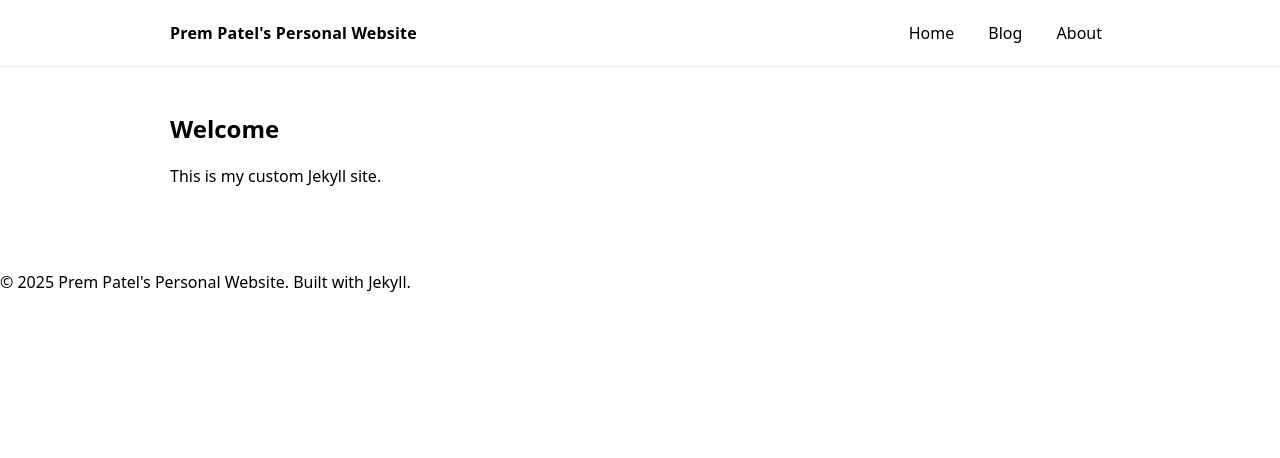
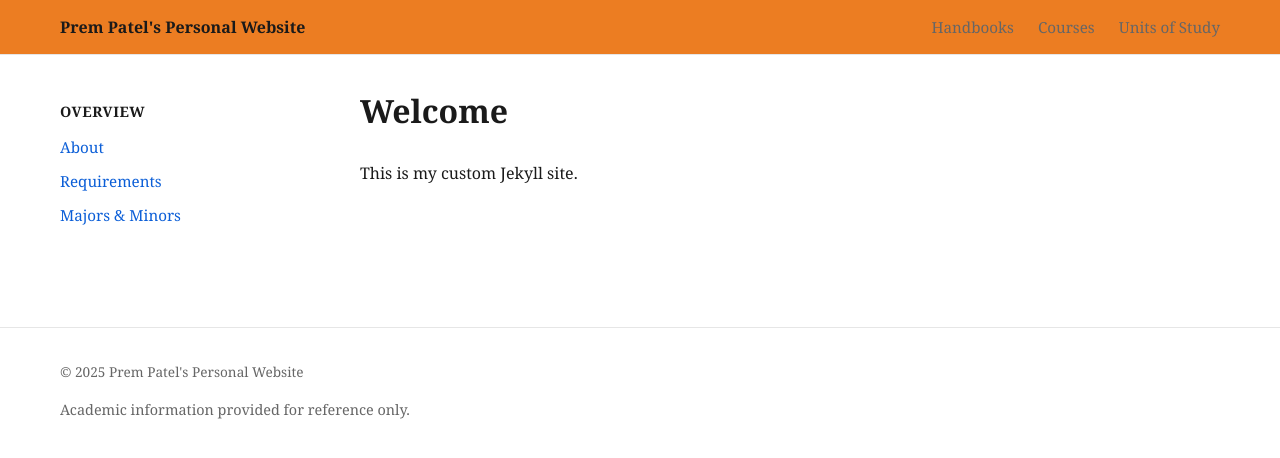
Before and after one commit to realprempatel/realprempatel.github.io, a Jekyll site: the page built from index.markdown, in a window 1280 px wide. Shown: the top 458 px of the page. Built offline with Jekyll 4.4.1, drawn with Linux system fonts in a browser that asks for light colours.

Commit message:
changes to site layout

```diff
--- a/_includes/footer.html
+++ b/_includes/footer.html
@@ -1,8 +1,6 @@
 <footer class="site-footer">
   <div class="footer-inner">
-    <p>
-      © {{ site.time | date: "%Y" }} {{ site.title }}.
-      Built with Jekyll.
-    </p>
+    <p>© {{ site.time | date: "%Y" }} {{ site.title }}</p>
+    <p class="muted">Academic information provided for reference only.</p>
   </div>
 </footer>
--- a/_includes/header.html
+++ b/_includes/header.html
@@ -1,11 +1,13 @@
 <header class="site-header">
-  <div class="container header-row">
-    <a class="brand" href="{{ '/' | relative_url }}">{{ site.title }}</a>
+  <div class="header-inner">
+    <a class="site-logo" href="{{ '/' | relative_url }}">
+      {{ site.title }}
+    </a>
 
-    <nav class="nav">
-      <a href="{{ '/' | relative_url }}">Home</a>
-      <a href="{{ '/blog/' | relative_url }}">Blog</a>
-      <a href="{{ '/about/' | relative_url }}">About</a>
+    <nav class="top-nav">
+      <a href="#">Handbooks</a>
+      <a href="#">Courses</a>
+      <a href="#">Units of Study</a>
     </nav>
   </div>
 </header>
--- a/_layouts/default.html
+++ b/_layouts/default.html
@@ -1,21 +1,36 @@
 <!doctype html>
 <html lang="en">
 <head>
-  <meta charset="utf-8" />
-  <meta name="viewport" content="width=device-width,initial-scale=1" />
+  <meta charset="utf-8">
   <title>{% if page.title %}{{ page.title }} · {% endif %}{{ site.title }}</title>
-  <meta name="description" content="{{ site.description | default: site.title | escape }}" />
+  <meta name="viewport" content="width=device-width, initial-scale=1">
+
   <link rel="stylesheet" href="{{ '/assets/css/main.css' | relative_url }}">
 </head>
 
 <body>
   {% include header.html %}
 
-  <main class="container">
-    <article class="content">
+  <div class="page-wrapper">
+    <aside class="sidebar">
+      {% if page.toc %}
+        {{ page.toc }}
+      {% else %}
+        <nav class="sidebar-nav">
+          <h3>Overview</h3>
+          <ul>
+            <li><a href="#">About</a></li>
+            <li><a href="#">Requirements</a></li>
+            <li><a href="#">Majors & Minors</a></li>
+          </ul>
+        </nav>
+      {% endif %}
+    </aside>
+
+    <main class="content">
       {{ content }}
-    </article>
-  </main>
+    </main>
+  </div>
 
   {% include footer.html %}
 </body>
--- a/assets/css/main.css
+++ b/assets/css/main.css
@@ -1,54 +1,142 @@
-:root { --max: 980px; }
+:root {
+  --max-width: 1200px;
+  --sidebar-width: 260px;
+  --border: #e6e6e6;
+  --text: #1a1a1a;
+  --muted: #666;
+  --link: #0b5ed7;
+}
 
-* { box-sizing: border-box; }
+* {
+  box-sizing: border-box;
+}
+
 body {
   margin: 0;
-  font-family: system-ui, -apple-system, Segoe UI, Roboto, Arial, sans-serif;
+  font-family: Georgia, "Times New Roman", serif;
+  color: var(--text);
   line-height: 1.65;
 }
-a { color: inherit; }
 
-.container {
-  max-width: var(--max);
-  margin: 0 auto;
-  padding: 20px;
+/* ===== HEADER ===== */
+.site-header {
+  border-bottom: 1px solid var(--border);
+  background:  #ec7d22;
 }
 
-.site-header {
-  position: sticky;
-  top: 0;
-  background: white;
-  border-bottom: 1px solid #eee;
+.header-inner {
+  max-width: var(--max-width);
+  margin: auto;
+  padding: 14px 20px;
+  display: flex;
+  justify-content: space-between;
+  align-items: center;
 }
-.header-row {
+
+.site-logo {
+  font-weight: bold;
+  text-decoration: none;
+  color: var(--text);
+}
+
+.top-nav a {
+  margin-left: 20px;
+  text-decoration: none;
+  color: var(--muted);
+  font-size: 0.95rem;
+}
+
+.top-nav a:hover {
+  text-decoration: underline;
+}
+
+/* ===== LAYOUT ===== */
+.page-wrapper {
+  max-width: var(--max-width);
+  margin: auto;
   display: flex;
-  align-items: center;
-  justify-content: space-between;
-  gap: 16px;
+  gap: 40px;
+  padding: 30px 20px;
 }
-.brand {
-  font-weight: 800;
+
+/* ===== SIDEBAR ===== */
+.sidebar {
+  width: var(--sidebar-width);
+  flex-shrink: 0;
+}
+
+.sidebar-nav h3 {
+  font-size: 0.9rem;
+  margin-bottom: 10px;
+  text-transform: uppercase;
+  letter-spacing: 0.04em;
+}
+
+.sidebar-nav ul {
+  list-style: none;
+  padding: 0;
+  margin: 0;
+}
+
+.sidebar-nav li {
+  margin-bottom: 8px;
+}
+
+.sidebar-nav a {
   text-decoration: none;
-  letter-spacing: 0.2px;
+  color: var(--link);
+  font-size: 0.95rem;
 }
-.nav a {
-  text-decoration: none;
-  margin-left: 14px;
-  padding: 6px 8px;
-  border-radius: 8px;
+
+/* ===== CONTENT ===== */
+.content {
+  max-width: 720px;
 }
-.nav a:hover { background: #f3f3f3; }
 
-.content {
-  padding: 28px 0;
+.content h1 {
+  font-size: 2rem;
+  margin-top: 0;
 }
-.content h1 { line-height: 1.15; margin-top: 0; }
-.content img { max-width: 100%; height: auto; border-radius: 12px; }
 
-.card {
-  border: 1px solid #eee;
-  border-radius: 16px;
-  padding: 16px;
-  margin: 14px 0;
+.content h2,
+.content h3,
+.content h4 {
+  margin-top: 1.8em;
 }
-.muted { color: #666; }
+
+.content p {
+  margin: 1em 0;
+}
+
+.content ul {
+  margin-left: 20px;
+}
+
+.muted {
+  color: var(--muted);
+  font-size: 0.9rem;
+}
+
+/* ===== FOOTER ===== */
+.site-footer {
+  border-top: 1px solid var(--border);
+  margin-top: 60px;
+}
+
+.footer-inner {
+  max-width: var(--max-width);
+  margin: auto;
+  padding: 20px;
+  font-size: 0.85rem;
+  color: var(--muted);
+}
+
+/* ===== RESPONSIVE ===== */
+@media (max-width: 900px) {
+  .page-wrapper {
+    flex-direction: column;
+  }
+  .sidebar {
+    width: 100%;
+  }
+}
```
